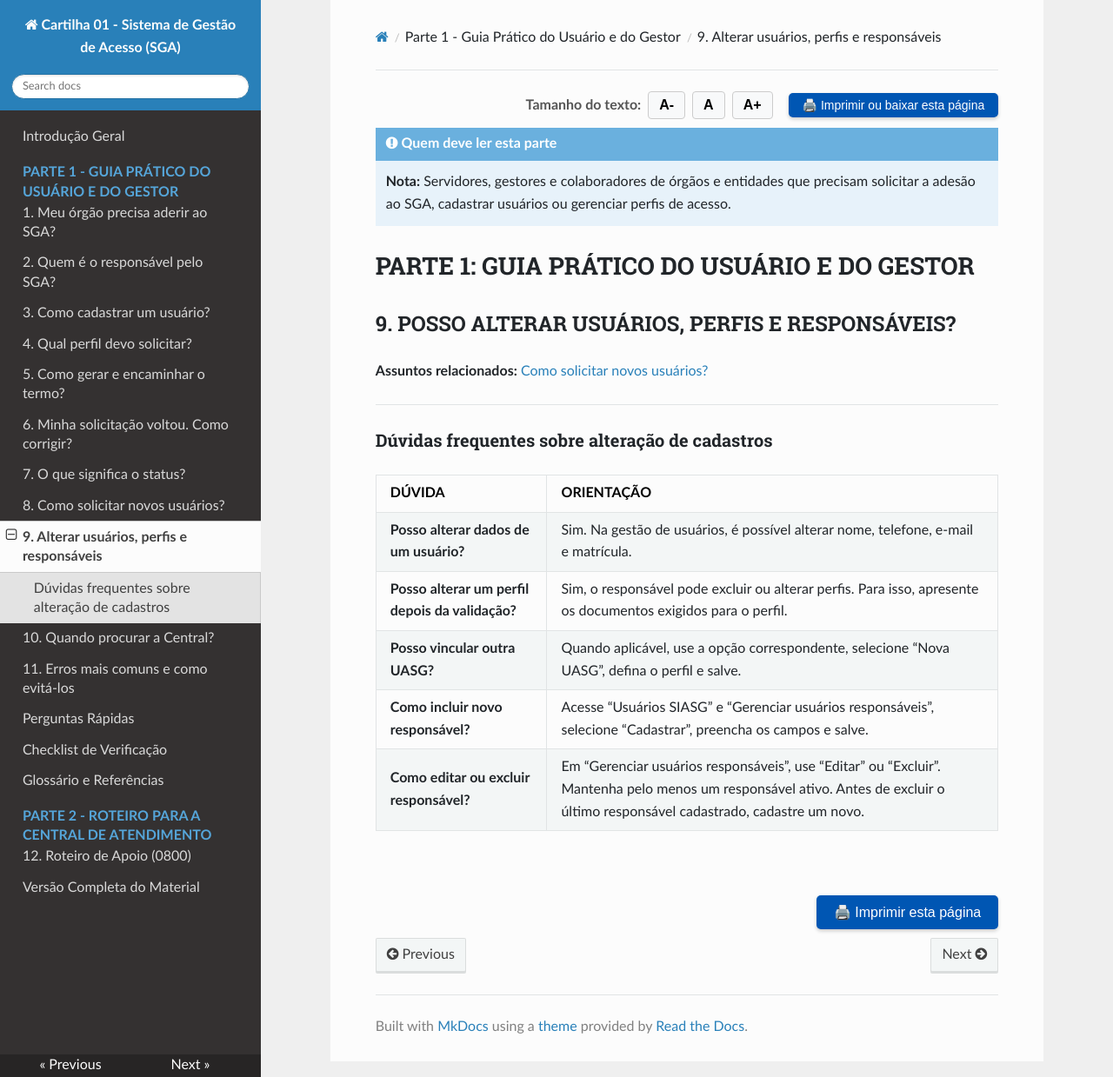
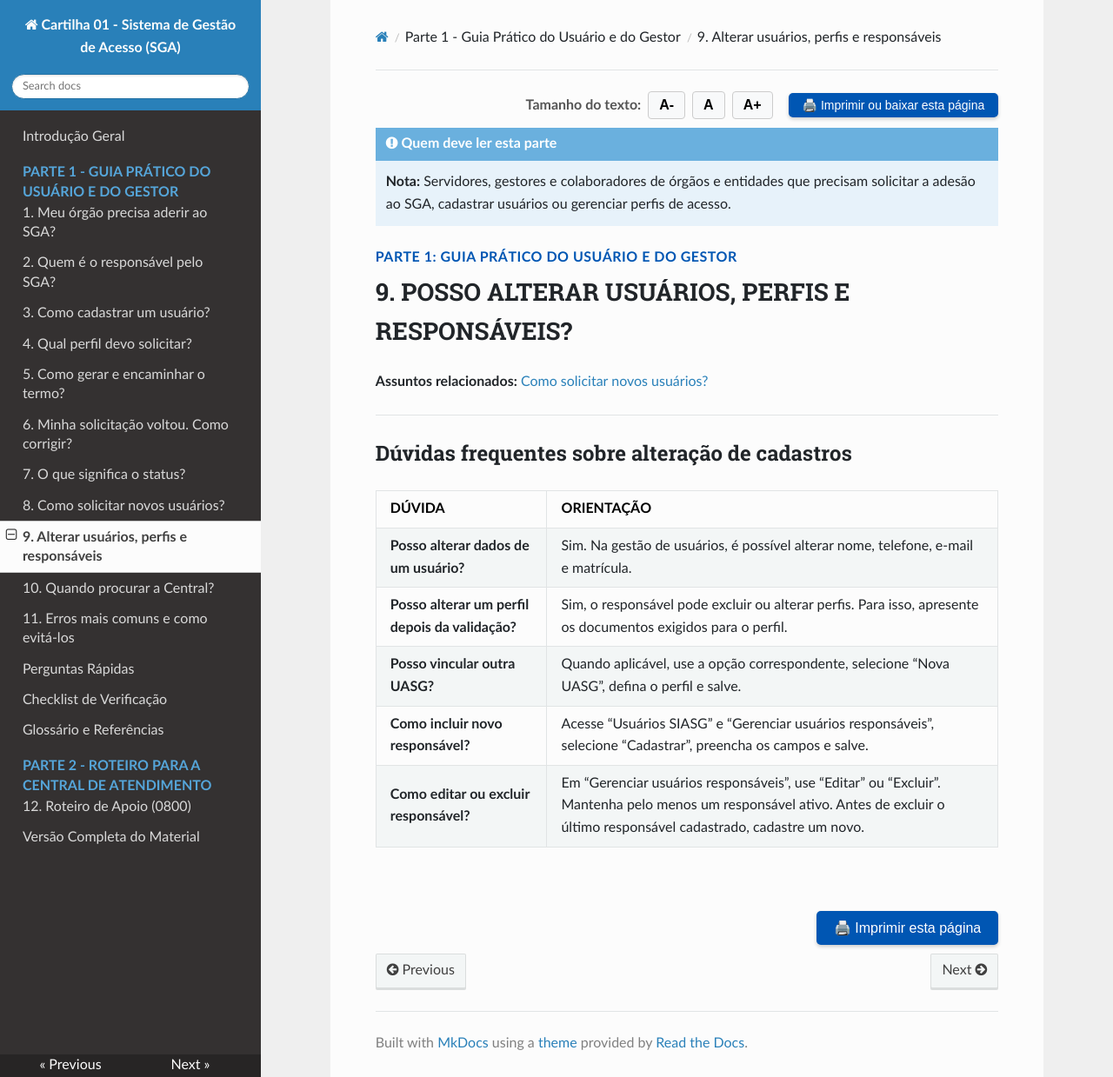
Before and after one commit to emilix10-bit/cartilha-boas-praticas-01-SGA, an MkDocs documentation site: the page built from docs/09-alterar-usuarios-perfis-responsaveis.md, in a window 1280 px wide and 1239 px high. Shown: the whole window at 87% size. Built offline with MkDocs 1.6.1, drawn with Linux system fonts in a browser that asks for light colours; nearby versions of some CDN libraries.

Commit message:
Update formatting and headings in user guide

```diff
--- a/docs/09-alterar-usuarios-perfis-responsaveis.md
+++ b/docs/09-alterar-usuarios-perfis-responsaveis.md
@@ -12,15 +12,15 @@
 !!! note "Quem deve ler esta parte"
     **Nota:** Servidores, gestores e colaboradores de órgãos e entidades que precisam solicitar a adesão ao SGA, cadastrar usuários ou gerenciar perfis de acesso.
 
-# PARTE 1: GUIA PRÁTICO DO USUÁRIO E DO GESTOR
+<p style="font-weight: bold; color: #0056b3; text-transform: uppercase; letter-spacing: 0.5px; margin-top: 15px; margin-bottom: 4px;">PARTE 1: GUIA PRÁTICO DO USUÁRIO E DO GESTOR</p>
 
-<h2 id="secao-9">9. POSSO ALTERAR USUÁRIOS, PERFIS E RESPONSÁVEIS?</h2>
+<h1 id="secao-9" style="margin-top: 0;">9. POSSO ALTERAR USUÁRIOS, PERFIS E RESPONSÁVEIS?</h1>
 
-**Assuntos relacionados:** [<a href="08-como-solicitar-novos-usuarios.md#secao-8">Como solicitar novos usuários?</a>](08-como-solicitar-novos-usuarios.md)
+**Assuntos relacionados:** [Como solicitar novos usuários?](08-como-solicitar-novos-usuarios.md#secao-8)
 
 ---
 
-### Dúvidas frequentes sobre alteração de cadastros
+## Dúvidas frequentes sobre alteração de cadastros
 
 | DÚVIDA | ORIENTAÇÃO |
 | :--- | :--- |
```
